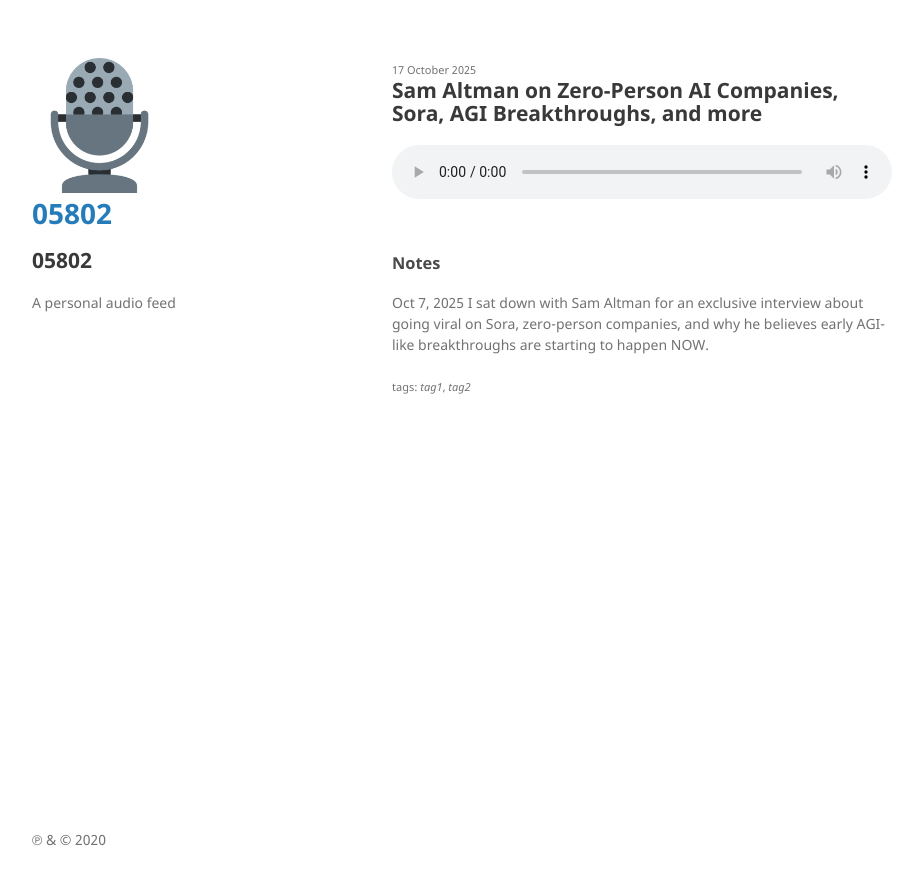
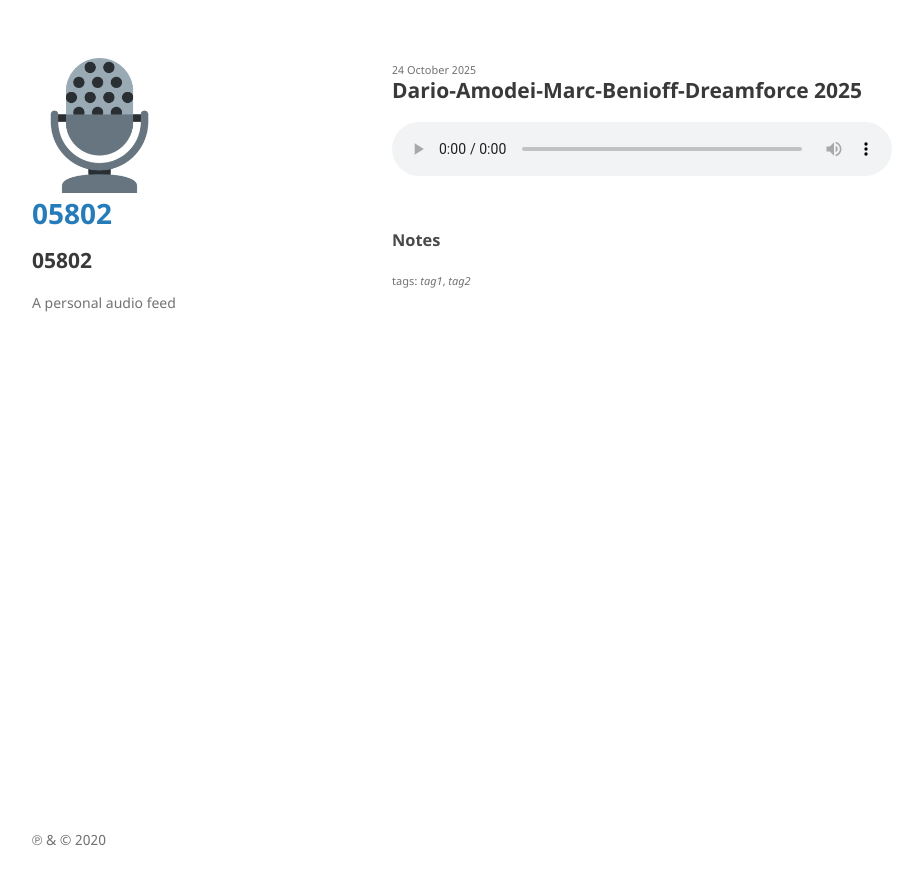
Before and after one commit to 05802/rss_audio, a Jekyll site: the page built from _posts/2025-10-24-Dario-Amodei-Marc-Benioff-Dreamforce 2025.md, in a window 1280 px wide. Shown: the top 885 px of the page, without its empty margins (178-1101 px from the left). Built offline with Jekyll 4.4.1, drawn with Linux system fonts in a browser that asks for light colours.

Commit message:
Update podcast metadata for Dario Amodei and Marc Benioff

```diff
--- a/_posts/2025-10-24-Dario-Amodei-Marc-Benioff-Dreamforce 2025.md
+++ b/_posts/2025-10-24-Dario-Amodei-Marc-Benioff-Dreamforce 2025.md
@@ -1,17 +1,16 @@
 ---
-title:        "Sam Altman on Zero-Person AI Companies, Sora, AGI Breakthroughs, and more"
-date:         2025-10-17 06:06:08 +0000
+title:        "Dario-Amodei-Marc-Benioff-Dreamforce 2025"
+date:         2025-10-24 06:06:08 +0000
 keywords:
 - tag1
 - tag2
-mp3-url:      "https://pub-0eced6e15a5c47f7aa40f1e1dea66c92.r2.dev/2025-10-17-altman-rowan-cheung.mp3"
-mp3-size:  "21334947"
+mp3-url:      "https://pub-0eced6e15a5c47f7aa40f1e1dea66c92.r2.dev/2025-10-24-Dario-Amodei-Marc-Benioff-Dreamforce%202025.mp3"
+mp3-size:  "24053424"
 episode-type:
 explicit:     "no"
 block:        "no" # no means it is published
 layout: podcast
 excerpt_separator: <!--more-->
 ---
-Oct 7, 2025
-I sat down with Sam Altman for an exclusive interview about going viral on Sora, zero-person companies, and why he believes early AGI-like breakthroughs are starting to happen NOW.
+
 <!--more-->
```
